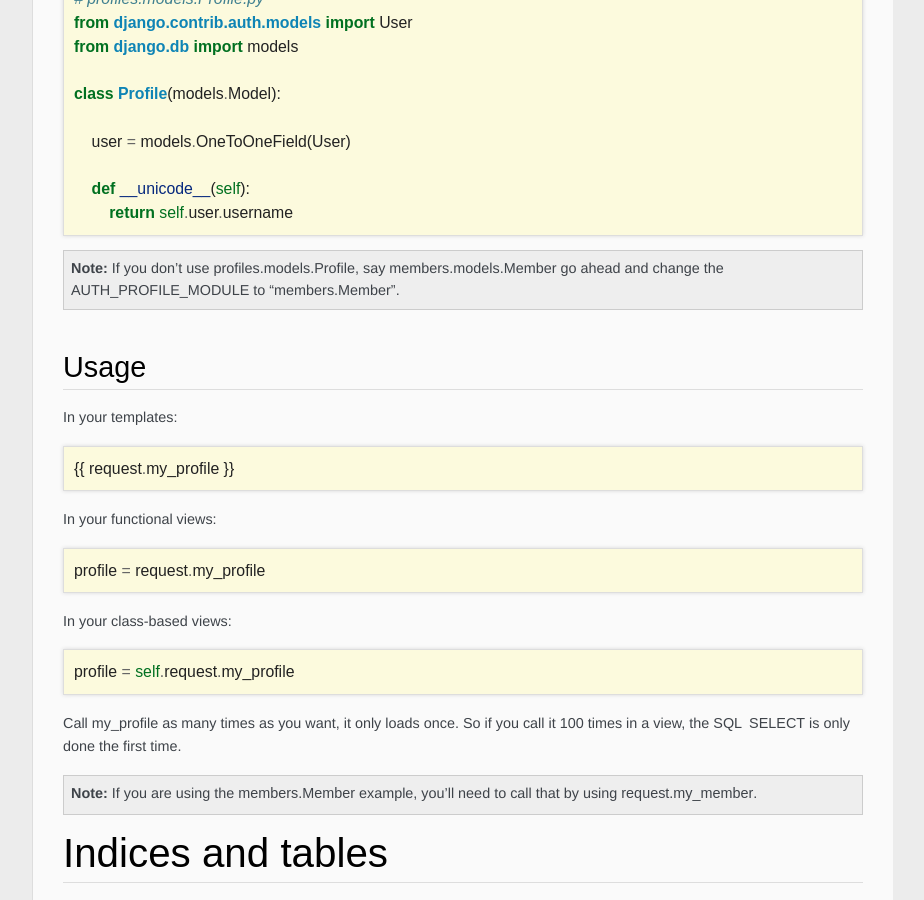
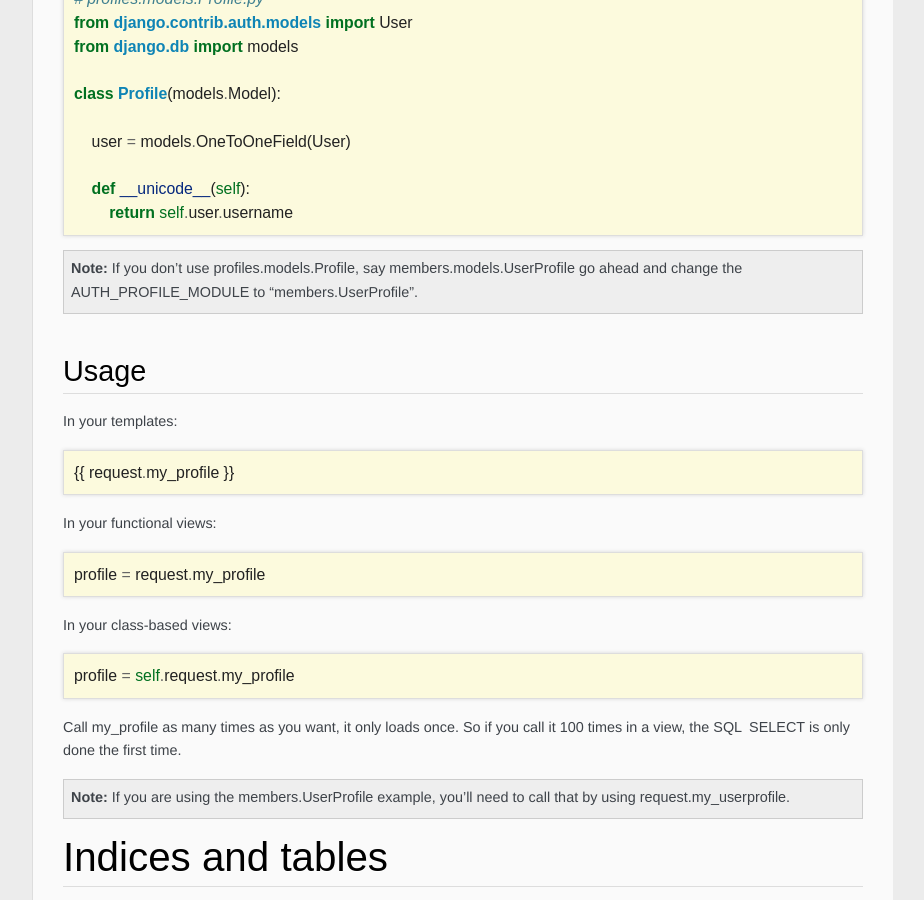
Before and after one commit to pydanny/django-profiletools, a Sphinx documentation site: the page built from docs/index.rst, in a window 1280 px wide and 900 px high, scrolled down 1282 px. Shown: the whole window, without its empty margins (268-1192 px from the left). Built offline with Sphinx 7.4.7, drawn with Linux system fonts in a browser that asks for light colours; some web fonts are replaced.

Commit message:
doc updates

```diff
--- a/README.rst
+++ b/README.rst
@@ -54,7 +54,7 @@ Based on that, your profile model should resemble something like::
 	    def __unicode__(self):
 	        return self.user.username
 
-**note:** If you don't use profiles.models.Profile, say members.models.Member go ahead and change the AUTH_PROFILE_MODULE to "members.Member".
+**note:** If you don't use ``profiles.models.Profile``, say ``members.models.UserProfile`` go ahead and change the ``AUTH_PROFILE_MODULE`` to "members.UserProfile".
 
 Usage
 ------
@@ -73,4 +73,4 @@ In your class-based views::
 
 Call my_profile as many times as you want, it only loads once. So if you call it 100 times in a view, the ``SQL SELECT`` is only done the first time.
 
-**note:** If you are using the ``members.Member`` example, you'll need to call that by using ``request.my_member``.
+**note:** If you are using the ``members.UserProfile`` example, you'll need to call that by using ``request.my_userprofile``.
--- a/docs/index.rst
+++ b/docs/index.rst
@@ -61,7 +61,7 @@ Based on that, your profile model should resemble something like::
 	    def __unicode__(self):
 	        return self.user.username
 
-.. note:: If you don't use profiles.models.Profile, say members.models.Member go ahead and change the AUTH_PROFILE_MODULE to "members.Member".
+.. note:: If you don't use ``profiles.models.Profile``, say ``members.models.UserProfile`` go ahead and change the ``AUTH_PROFILE_MODULE`` to "members.UserProfile".
 
 Usage
 ------
@@ -80,7 +80,7 @@ In your class-based views::
 
 Call my_profile as many times as you want, it only loads once. So if you call it 100 times in a view, the ``SQL SELECT`` is only done the first time.
 
-.. note:: If you are using the ``members.Member`` example, you'll need to call that by using ``request.my_member``.
+.. note:: If you are using the ``members.UserProfile`` example, you'll need to call that by using ``request.my_userprofile``.
 
 
 Indices and tables
```
